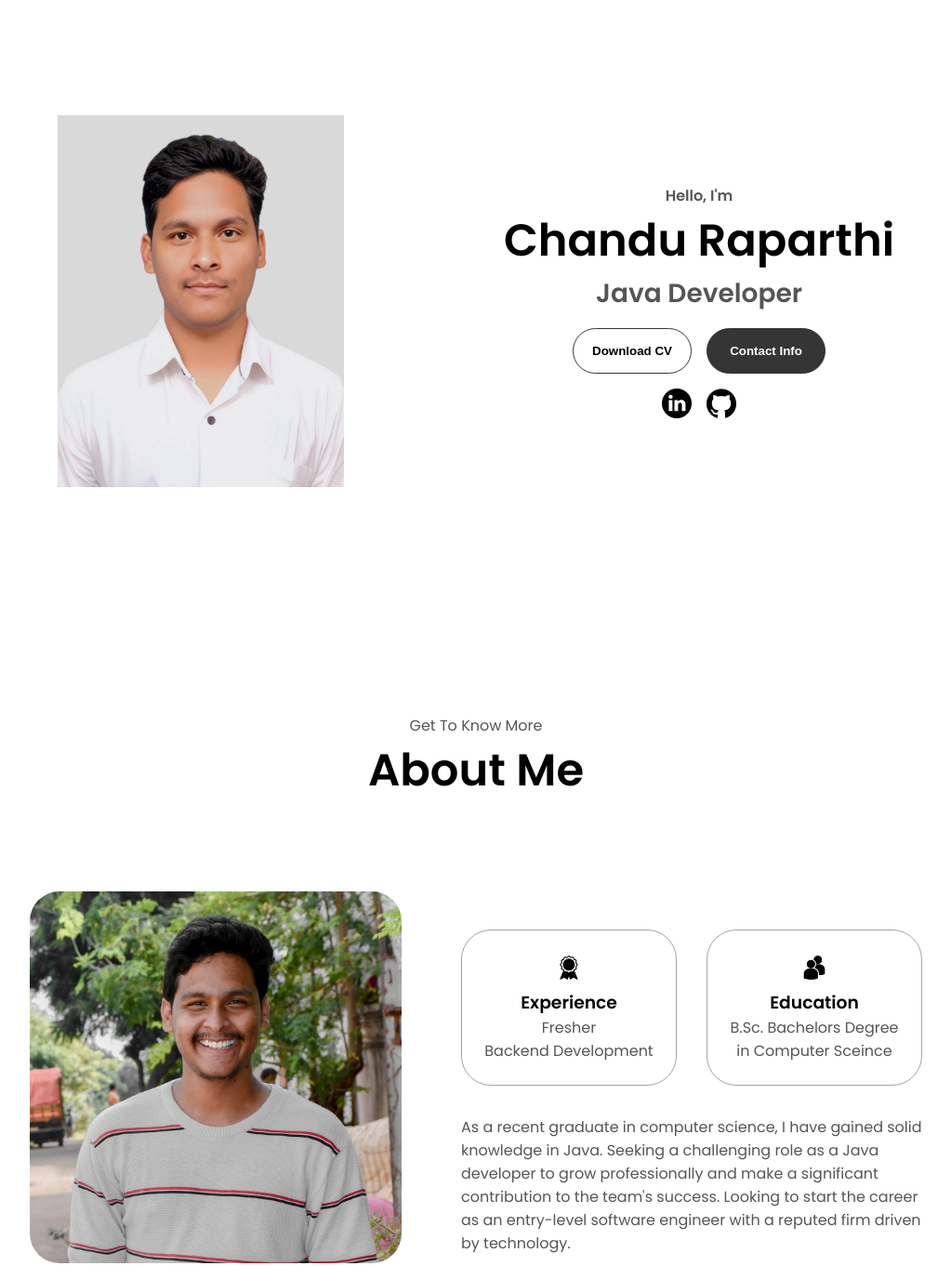
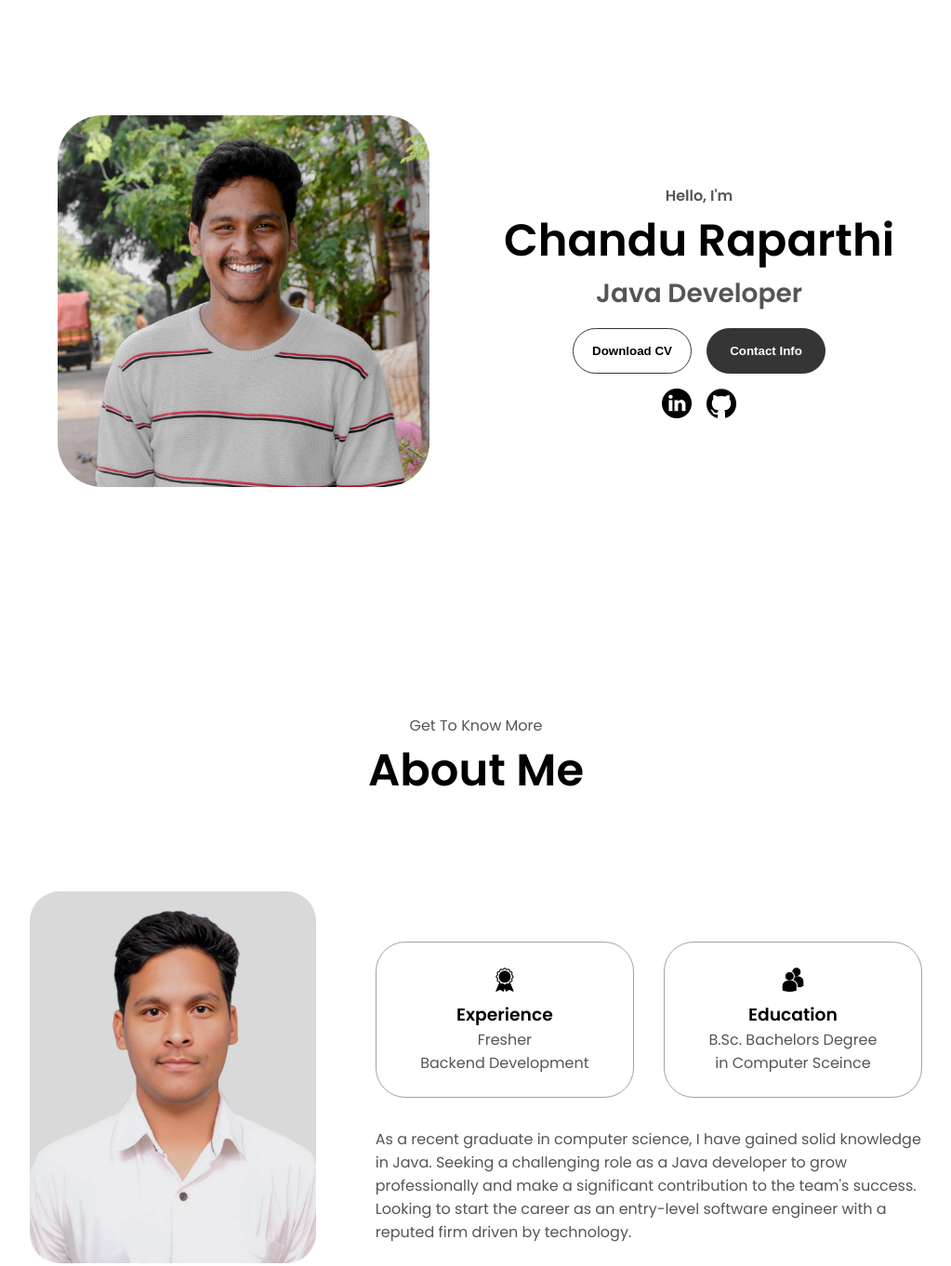
Before and after one commit to ChanduRaaparthi21/Chandu_Raparthi-Portfolio, a plain HTML site: page index.html in a window 1280 px wide. Shown: the part 160-1522 px from the top of the page at 93% size, without its empty margins (128-1151 px from the left). Drawn offline with Linux system fonts and the light colour scheme.

Commit message:
Profile pic changed

```diff
--- a/index.html
+++ b/index.html
@@ -38,7 +38,7 @@
     </nav>
     <section id="profile">
       <div class="section__pic-container">
-        <img src="./assets/chanduraaparthi.jpg" alt="Chandu profile picture" />
+        <img src="./assets/ChanduP2.jpg" alt="Chandu profile picture" class="about-ppic" />
       </div>
       <div class="section__text">
         <p class="section__text__p1">Hello, I'm</p>
@@ -77,7 +77,7 @@
       <div class="section-container">
         <div class="section__pic-container">
           <img
-            src="./assets/ChanduP2.jpg"
+            src="./assets/chanduraaparthi.jpg"
             alt="Profile picture"
             class="about-pic"
           />
--- a/style.css
+++ b/style.css
@@ -286,6 +286,9 @@ section {
 .about-pic {
   border-radius: 2rem;
 }
+.about-ppic{
+  border-radius: 3rem;
+}
 
 .arrow {
   position: absolute;
```
